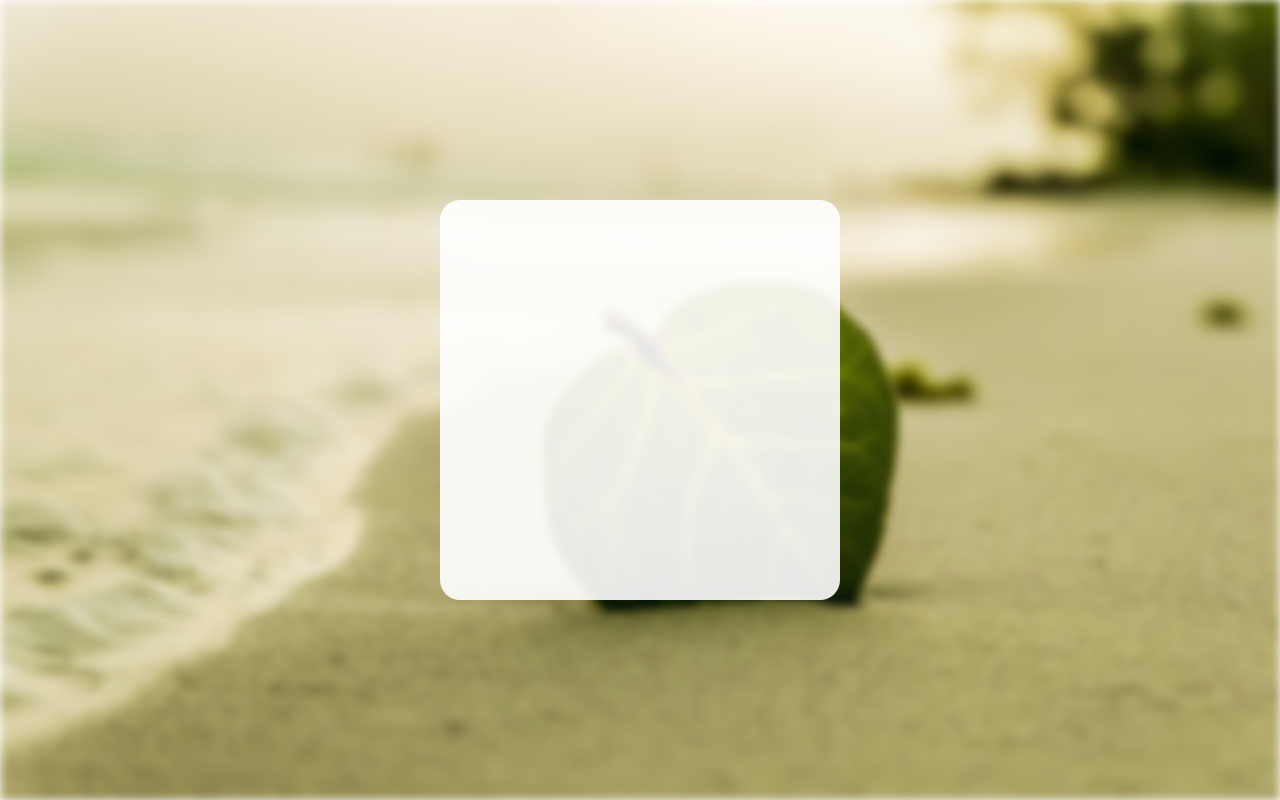
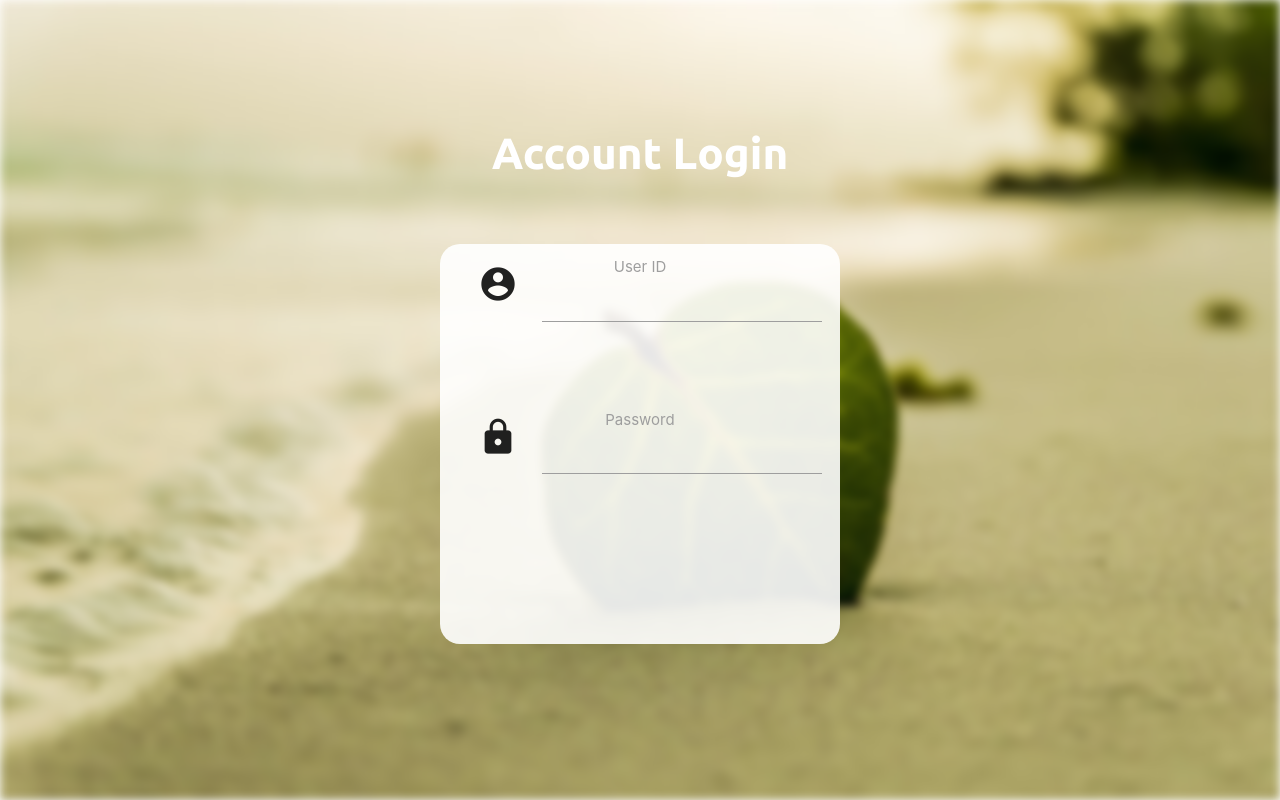
Before and after one commit to thatonenerd2000/comUnit_tbd, a plain HTML site: page index.html in a window 1280 px wide. Drawn offline with nearby package versions, Linux system fonts and the light colour scheme; a web font is replaced by a local one.

Commit message:
bright broke it

```diff
--- a/index.css
+++ b/index.css
@@ -1,8 +1,18 @@
+@font-face {
+  font-family: "UbuntuBold";
+  src: url("Ubuntu-Bold.ttf");
+}
+
 body {
   margin: 0px;
 }
+
+/* * {
+  border: 1px dashed red;
+} */
+
 #main {
-  background-image: url("./media/bg.jpg");
+  background: url("./media/bg.jpg");
   background-repeat: no-repeat;
   background-size: cover;
   filter: blur(5px);
@@ -15,14 +25,54 @@ body {
   left: 0;
 }
 
-#login {
+.center-container {
+  position: fixed;
+  display: block;
+  top: 50%;
+  left: 50%;
+  width: 400px;
+  height: 500px;
+  transform: translate(-50%, -60%);
+}
+
+.center-container .top {
+  position: relative;
+  display: block;
+  width: 400px;
+  height: 100px;
+}
+
+.center-container .top .header {
+  font-family: UbuntuBold;
+  text-align: center;
+  color: white;
+}
+
+.center-container .bottom {
+  position: relative;
+  display: block;
   width: 400px;
   height: 400px;
-  position: fixed;
-  top: 50%;
-  left: 50%;
-  transform: translate(-50%, -50%);
   background: white;
   border-radius: 20px;
   background: rgba(255, 255, 255, 0.9);
+  text-align: center;
 }
+
+.input-field {
+  display: block;
+  width: 400px;
+  height: 100px;
+  padding: 20px 0;
+}
+
+.input-field .icon {
+  display: inline-block;
+  width: 80px;
+  height: 80px;
+  font-size: 40px;
+}
+
+.input-field input {
+  text-align: center;
+}
--- a/index.html
+++ b/index.html
@@ -4,12 +4,57 @@
 <html>
   <head>
     <title>ComUnit</title>
+    <link
+      rel="stylesheet"
+      href="https://cdnjs.cloudflare.com/ajax/libs/materialize/1.0.0/css/materialize.min.css"
+    />
+    <link
+      rel="stylesheet"
+      href="https://cdnjs.cloudflare.com/ajax/libs/material-design-icons/3.0.1/iconfont/material-icons.min.css"
+    />
+    <link
+      href="https://fonts.googleapis.com/css?family=Sniglet"
+      rel="stylesheet"
+    />
     <link rel="stylesheet" href="index.css" />
   </head>
   <body>
     <div id="main"></div>
+
     <div class="content">
-      <div id="login"></div>
+      <div class="center-container">
+        <div class="top">
+          <h3 class="header">Account Login</h3>
+        </div>
+        <div class="bottom">
+          <div class="input-field">
+            <i class="material-icons icon">account_circle</i>
+            <input
+              id="email"
+              type="email"
+              class="validate"
+              style="display: inline-block; width: 70%"
+            />
+            <label style="text-align:center;" for="icon_prefix">User ID</label>
+          </div>
+
+          <br />
+
+          <div class="input-field">
+            <i class="material-icons icon">lock</i>
+            <input
+              id="password"
+              type="email"
+              class="validate"
+              style="display: inline-block; width: 70%"
+            />
+            <label style="text-align:center" for="icon_prefix">Password</label>
+          </div>
+        </div>
+      </div>
     </div>
+
+    <script src="https://www.gstatic.com/firebasejs/5.9.4/firebase.js"></script>
+    <script src="index.js"></script>
   </body>
 </html>
--- /dev/null
+++ b/index.js
@@ -0,0 +1,29 @@
+// Initialize Firebase
+var config = {
+  apiKey: "AIzaSyC5QW6cFO5eumX5DadyHNonNZjwQCxRMSE",
+  authDomain: "comunit-fbac5.firebaseapp.com",
+  databaseURL: "https://comunit-fbac5.firebaseio.com",
+  projectId: "comunit-fbac5",
+  storageBucket: "comunit-fbac5.appspot.com",
+  messagingSenderId: "795767464892"
+};
+firebase.initializeApp(config);
+
+var auth = firebase.auth();
+
+login = () => {
+  var email = document.getElementById("email");
+  var password = document.getElementById("password");
+  auth.signOut();
+  auth
+    .signInWithEmailAndPassword(email, pass)
+    .then(user => {
+      username.innerHTML = "Welcome, " + user.user.displayName;
+      usernamedb = user.user.displayName;
+    })
+    .then(() => {
+      signinpage.style.display = "none";
+      loggedin.style.display = "block";
+      logoutbtn.style.display = "block";
+    });
+};
```
Also changed, not shown: Ubuntu-Bold.ttf (added), style.css (deleted).
